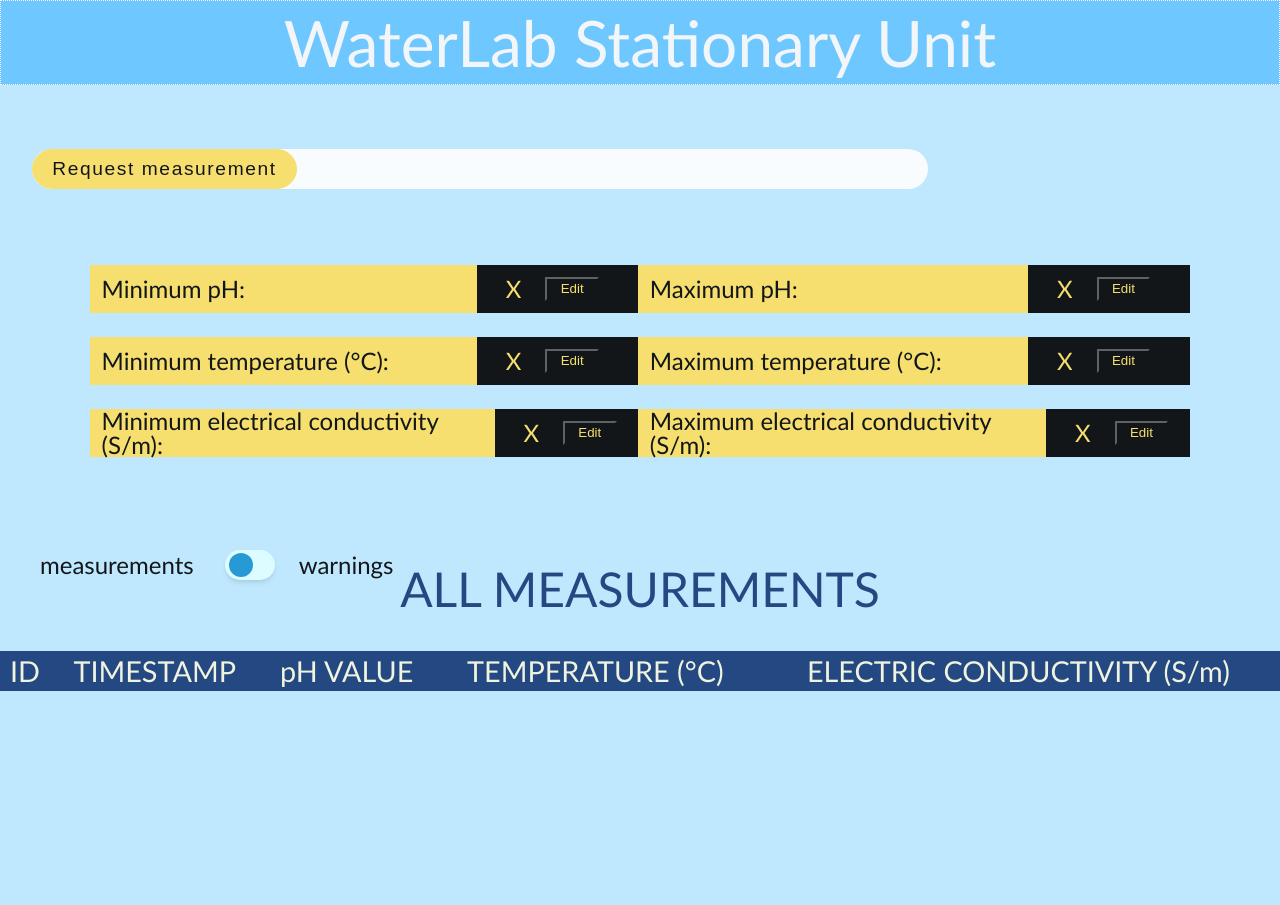
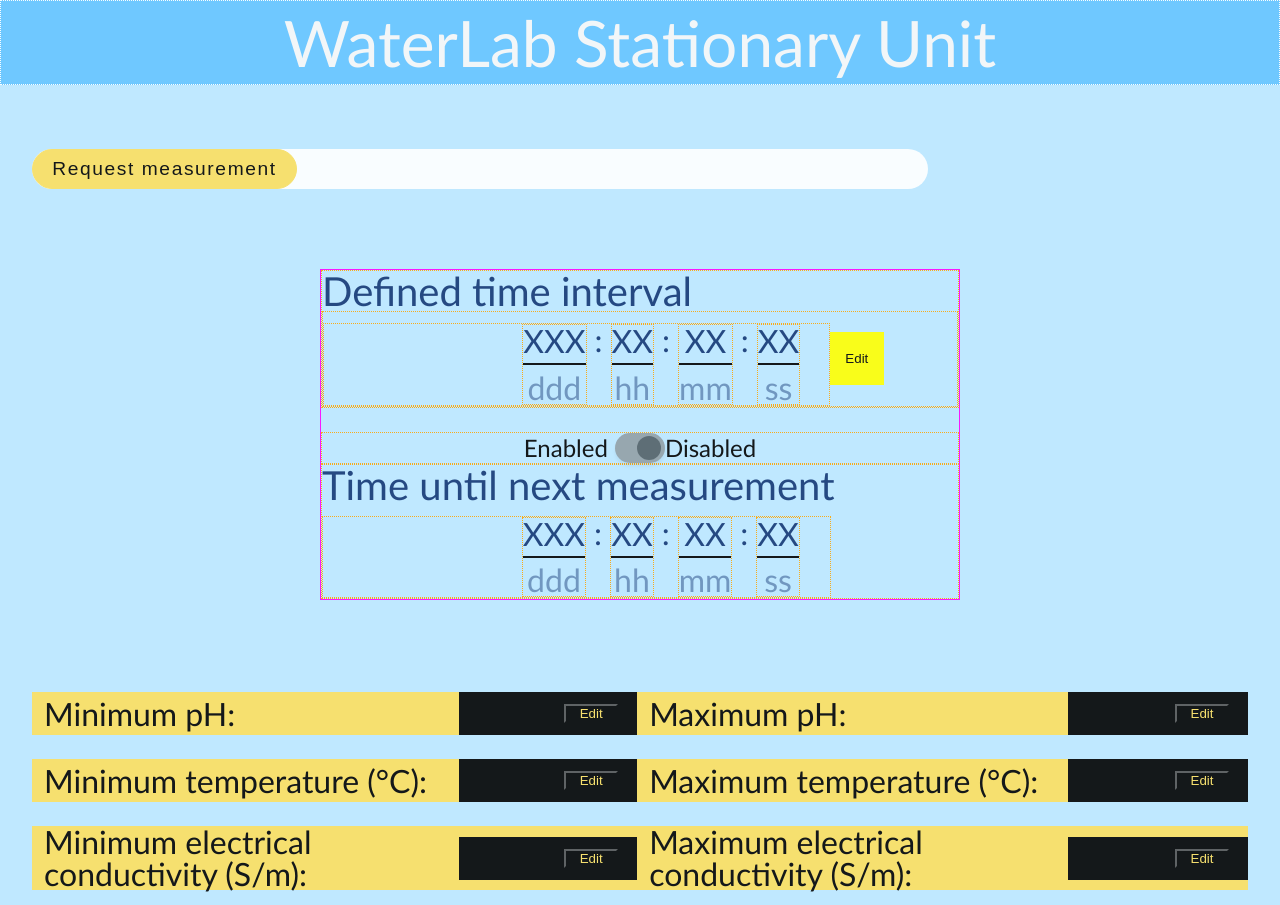
Before and after one commit to LucianAX/WaterLab-Client-Frontend, a website: page public/index.html in a window 1280 px wide. Shown: the top 905 px of the page. Before the commit the page ends 800 px from the top, so only its background shows below. Drawn offline with Linux system fonts and the light colour scheme; no server answers.

Commit message:
US 5.1 Done first draft of timers UI + changes to table slider and limits elements

```diff
--- a/public/css/styles.css
+++ b/public/css/styles.css
@@ -15,7 +15,7 @@ body {
     border: 1px dotted magenta;
 } */
 
-/* Typography */
+/* ========== TYPOGRAPHY ========= */
 
 h1 {
     font-size: 4rem;
@@ -26,7 +26,15 @@ h2 {
     font-size: 3rem;
 }
 
-#slider-container p {
+h3 {
+    font-size: 2.5rem;
+}
+
+p {
+    font-size: 2rem;
+}
+
+.container-slider p {
     font-size: 1.5rem;
     color: black;
 }
@@ -49,7 +57,7 @@ section#limits {
     font-size: 1.5rem;
 }
 
-/* Layout */
+/* ========== LAYOUT ========= */
 
 h1 {
     margin: 0.15em auto;
@@ -97,20 +105,84 @@ header {
     display: none;
 }
 
+
+
+
+#timers div {
+    border: 1.7px dotted orange;
+}
+
+section#timers {
+    border: 1px solid magenta;
+    max-width: 50%;
+    margin: 5em auto;
+}
+
+div#timer-static {
+    /* border: 3px dotted orange; */
+    margin-bottom: 1.5em;
+}
+
+div#container-timedata-with-edit{
+    /* border: 3px dotted orange; */
+    display: flex;
+    align-items: center;
+}
+
+div.container-timedata {
+    /* border: 3px dotted orange; */
+    margin-top: .7em;
+    width: 80%;
+    padding: 0 30%;
+    display: flex;
+
+}
+
+div.container-values-units {
+    margin: 0 .5em;
+    text-align: center;
+}
+
+.container-values-units p.time-value{
+    border-bottom: 2px solid black;
+    padding-bottom: .2em;
+}
+
+.container-values-units p.time-unit {
+    padding-top: .2em;
+    opacity: 50%;
+}
+
+.btn-edit-timer {
+    height: 4em;
+    width: 4em;
+
+    background: yellow;
+    color: black;
+    border: none;
+}
+
+/* .slider-timer {
+    border: 1px dotted red;
+
+} */
+
+
+
+
 section#limits {
-    margin: 0 7%;
+    width: 95%;
+    margin: 0 auto;
     display: flex;
     justify-content: space-evenly;
 }
 
 article.container-limits {
-    /* margin: 0 .5em; */
     display: flex;
     flex-direction: column;
 }
 
 div.limit {
-    /* border: 1px solid magenta; */
     margin: .5em 0;
     padding-left: .5em;
     display: flex;
@@ -118,18 +190,21 @@ div.limit {
     align-items: center;
 }
 
+p.limit-text {
+    max-width: 70%;
+}
+
 div.container-limit-values {
-    /* border: 1px solid magenta; */
-    margin-left: 1.5em;
+    /* margin-left: 1.5em; */
     width: 30%;
-    padding: .5em .2em;
+    padding: .5em .8em;
     display: flex;
+    justify-content: space-between;
 }
 
 p.limit-value {
-    margin-left: 1em;
-    margin-right: 1em;
-
+    /* margin-left: 1em; */
+    /* margin-right: .5em; */
 }
 
 #limits button {
@@ -159,10 +234,9 @@ td {
     top: 0;
 }
 
-/**** Style ****/
+/* ========== STYLE ========= */
 
 section#limits {
-    /* background: #143774; */
     color: black;
 }
 
@@ -187,66 +261,10 @@ p.limit-value {
     background: black;
     color:#fcdf5f;
 }
-/*** Slider checkbox ***/
-#slider-container {
-    /* border: 2px solid magenta; */
-    position: relative;
-    top: 1.5em;
 
-    margin-top: 3em;
-    padding-left: 1em;
-    display: flex;
-    justify-content: flex-start;
-    align-items: center;
-
-}
 
 #slider-container p {
     margin: .5em 1em;
-}
-
-input[type=checkbox] {
-    height: 0;
-    width: 0;
-    visibility: hidden;
-}
-
-.decorator + label {
-    /* border: 2px solid magenta; */
-    width: 50px;
-    height: 30px;
-    border-radius: 15px;
-    position: relative;
-    cursor: pointer;
-    box-shadow: rgba(0, 0, 0, 0.1) 0px 4px 6px -1px, rgba(0, 0, 0, 0.06) 0px 2px 4px -1px;
-    background-color: lightcyan;
-}
-
-.decorator + label::after  {
-    /* border: 2px solid magenta; */
-    content: '';
-	position: absolute;
-	width: 24px;
-	height: 24px;
-	border-radius: 50%;
-	top: 3px;
-	left: 4px;
-	transition: .5s;
-    background-color: #1792d2;
-
-}
-
-.decorator:checked + label {
-    /* border: 2px solid purple; */
-    background-color: #ffcece;
-    -webkit-transition: background-color 0.5s linear;
-    -ms-transition: background-color 0.5s linear;
-    transition: background-color 0.5s linear;
-}
-
-.decorator:checked + label::after{
-    transform: translate(18px);
-	background-color: #f08080;
 }
 
 .has-warning {
@@ -262,3 +280,86 @@ input[type=checkbox] {
 .title-warnings {
     color: #EB8A8C;
 }
+
+/* ========== SLIDERS ========= */
+
+.container-slider {
+    display: flex;
+    justify-content: flex-start;
+    align-items: center;
+}
+.container-slider-timer {
+    justify-content: center;
+}
+.container-slider-table {
+    position: relative;
+    top: 1.5em;
+    margin-top: 3em;
+    padding-left: 1em;
+}
+
+input[type=checkbox] {
+    height: 0;
+    width: 0;
+    visibility: hidden;
+}
+
+.decorator + label {
+    width: 50px;
+    height: 30px;
+    border-radius: 15px;
+    position: relative;
+    cursor: pointer;
+    box-shadow: rgba(0, 0, 0, 0.1) 0px 4px 6px -1px, rgba(0, 0, 0, 0.06) 0px 2px 4px -1px;
+}
+.decorator-slider-timer + label {
+    background-color: #fcdf5f;
+}
+.decorator-slider-table + label {
+    background-color: lightcyan;
+}
+
+.decorator + label::after  {
+    content: '';
+	position: absolute;
+	width: 24px;
+	height: 24px;
+	border-radius: 50%;
+	top: 3px;
+	left: 4px;
+	transition: .5s;
+}
+.decorator-slider-timer + label::after {
+    background-color: black;
+    opacity: 70%;
+}
+.decorator-slider-table + label::after {
+    background-color: #1792d2;
+}
+
+
+
+.decorator:checked + label {
+    -webkit-transition: background-color 0.5s linear;
+    -ms-transition: background-color 0.5s linear;
+    transition: background-color 0.5s linear;
+}
+.decorator-slider-timer:checked + label {
+    background-color: gray;
+    opacity: 70%;
+}
+.decorator-slider-table:checked + label {
+    background-color: #ffcece;
+}
+
+
+
+.decorator:checked + label::after{
+    transform: translate(18px);
+}
+.decorator-slider-timer:checked + label::after {
+    /* background-color: black; */
+}
+.decorator-slider-table:checked + label::after {
+    background-color: #f08080;
+}
--- a/public/index.html
+++ b/public/index.html
@@ -17,6 +17,67 @@
             <p id="request-measurement-message"></p>
         </aside>
         <main>
+            <section id="timers">
+                <div id="timer-static">
+                    <h3>Defined time interval</h3>
+                    <div id="container-timedata-with-edit">
+                        <div class="container-timedata">
+                            <div class="container-values-units">
+                                <p class="time-value">XXX</p>
+                                <p class="time-unit">ddd</p>
+                            </div>
+                            <p class="separator">:</p>
+                            <div class="container-values-units">
+                                <p class="time-value">XX</p>
+                                <p class="time-unit">hh</p>
+                            </div>
+                            <p class="separator">:</p>
+                            <div class="container-values-units">
+                                <p class="time-value">XX</p>
+                                <p class="time-unit">mm</p>
+                            </div>
+                            <p class="separator">:</p>
+                            <div class="container-values-units">
+                                <p class="time-value">XX</p>
+                                <p class="time-unit">ss</p>
+                            </div>
+                        </div>
+                        <button class="btn btn-edit-timer">Edit</button>
+                    </div>
+                </div>
+                <div class="slider-timer">
+                    <section class="container-slider container-slider-timer">
+                        <p>Enabled</p>
+                        <input type="checkbox" id="decorator" class="decorator decorator-slider-timer" checked="false">
+                        <label for="decorator"></label>
+                        <p>Disabled</p>
+                    </section>
+                </div>
+                <div id="timer-dynamic">
+                    <h3>Time until next measurement</h3>
+                    <div class="container-timedata">
+                        <div class="container-values-units">
+                            <p class="time-value">XXX</p>
+                            <p class="time-unit">ddd</p>
+                        </div>
+                        <p class="separator">:</p>
+                        <div class="container-values-units">
+                            <p class="time-value">XX</p>
+                            <p class="time-unit">hh</p>
+                        </div>
+                        <p class="separator">:</p>
+                        <div class="container-values-units">
+                            <p class="time-value">XX</p>
+                            <p class="time-unit">mm</p>
+                        </div>
+                        <p class="separator">:</p>
+                        <div class="container-values-units">
+                            <p class="time-value">XX</p>
+                            <p class="time-unit">ss</p>
+                        </div>
+                    </div>
+                </div>
+            </section>
             <section id="limits">
                     <article id="container-minimums" class="container-limits">
                         <div class="limit">
@@ -65,10 +126,10 @@
                         </div>
                     </article>
             </section>
-            <section id="slider-container">
+            <section class="container-slider container-slider-table">
                 <p>measurements</p>
-                <input type="checkbox" id="decorator" class="decorator" checked="false">
-                <label for="decorator"></label>
+                <input type="checkbox" id="decorator-table-data" class="decorator decorator-slider-table" checked="false">
+                <label for="decorator-table-data"></label>
                 <p>warnings</p>
             </section>
             <section class="container-measurements">
@@ -105,8 +166,9 @@
                 </table>
             </section>
         </main>
+        <script src='../scripts/timer.js'></script>
+        <script src='../scripts/limits_and_timer_behavior.js'></script>
         <script src='../scripts/slider_behavior.js'></script>
-        <script src='../scripts/limits_behavior.js'></script>
         <script src='../scripts/render_measurements.js'></script>
         <script src='../scripts/render_warnings.js'></script>
         <script src='../scripts/request_measurement.js'></script>
--- /dev/null
+++ b/scripts/limits_and_timer_behavior.js
@@ -0,0 +1,43 @@
+let stationaryUnitData = {};
+
+async function getStationaryUnitData() {
+    try {
+        const response = await fetch('http://localhost:4000/api/stationaryUnit/1', {
+            method: 'GET',
+            headers: {
+                'Content-Type': 'application/json'
+            }
+        });
+
+        if (response.ok) {
+            const jsonResponse = await response.json();
+            stationaryUnitData = jsonResponse.stationaryUnit;
+        } else {
+            console.log('Request failed!');
+        }
+    }
+    catch (err) {
+        console.log(err);
+    }
+}
+
+const insertLimits = data => {
+    const phMin = document.getElementById("pH-min");
+    const phMax = document.getElementById("pH-max");
+    const tempMin = document.getElementById("temp-min");
+    const tempMax = document.getElementById("temp-max");
+    const ecMin = document.getElementById("ec-min");
+    const ecMax = document.getElementById("ec-max");
+
+    phMin.textContent = data.limit_ph_minimum;
+    phMax.textContent = data.limit_ph_maximum;
+    tempMin.textContent = data.limit_temp_minimum;
+    tempMax.textContent = data.limit_temp_maximum;
+    ecMin.textContent = data.limit_ec_minimum;
+    ecMax.textContent = data.limit_ec_maximum;
+}
+
+
+getStationaryUnitData().then(() => {
+    insertLimits(stationaryUnitData);
+});
--- a/scripts/slider_behavior.js
+++ b/scripts/slider_behavior.js
@@ -1,4 +1,4 @@
-const slider = document.getElementById('decorator')
+const slider = document.getElementById('decorator-table-data')
 slider.checked = false;
 slider.addEventListener('click', () => check())
 
```
Also changed, not shown: scripts/limits_behavior.js (deleted, +0 -62 lines), scripts/timer.js (added, +70 -0 lines).
